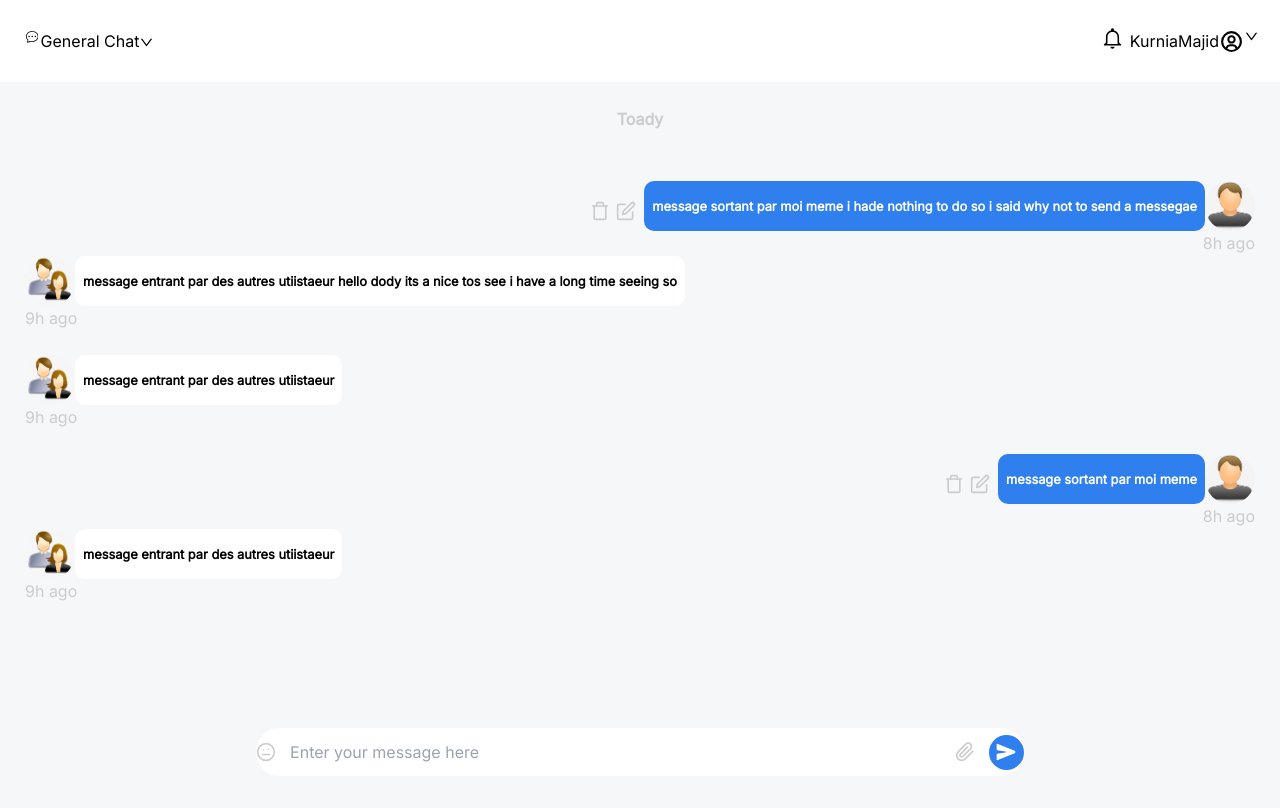
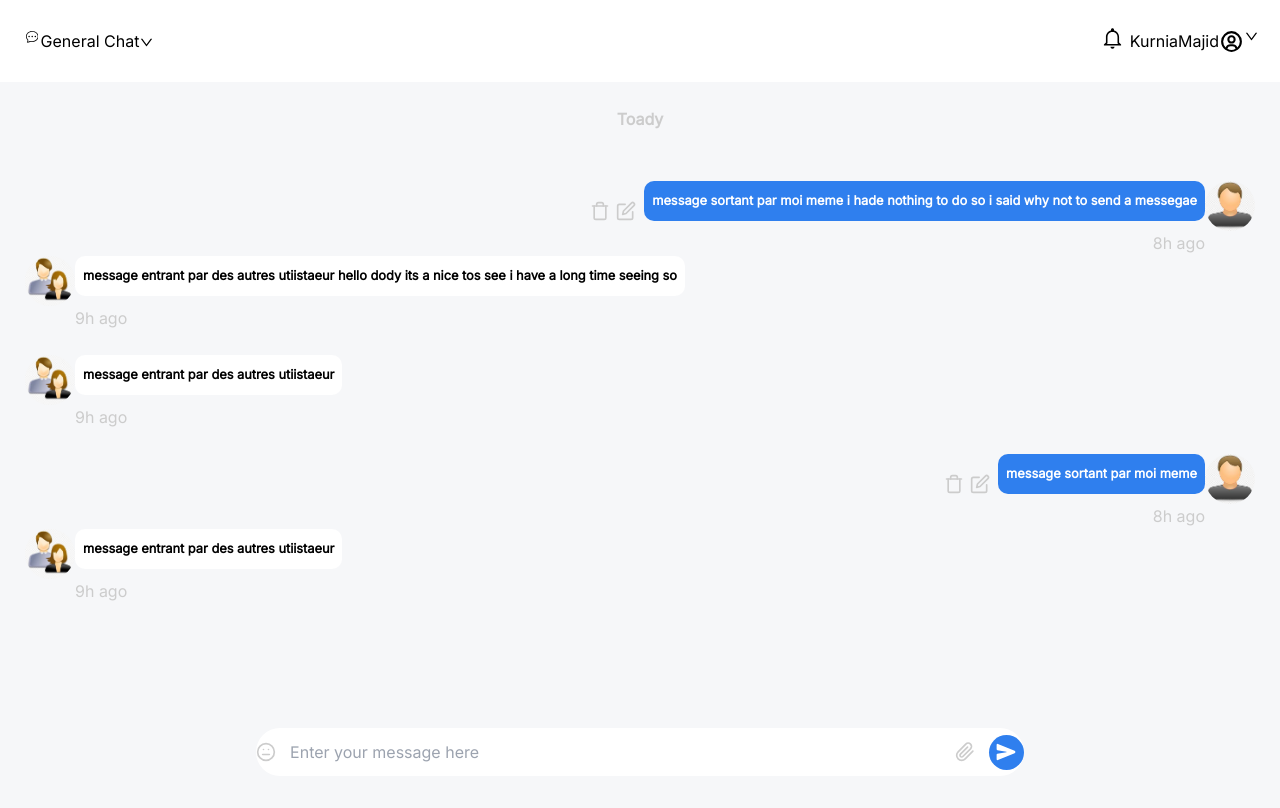
Before and after one commit to ZakariaeANNA/react-project, a React (Create React App) app: page / in a window 1280 px wide. Shown: the top 808 px of the page. Built offline with nearby package versions, Linux system fonts and the light colour scheme.

Commit message:
moaad commit

```diff
--- a/src/Components/Chat.css
+++ b/src/Components/Chat.css
@@ -74,7 +74,6 @@
   .sortant .text{
     background-color: white;
     border-radius: 10px;
-    height: 50px;
     padding-left: 8px;
     padding-right: 8px;
   }
@@ -82,7 +81,6 @@
     background-color: #2f7fee;
     color: white;
     border-radius: 10px;
-    height: 50px;
     padding-left: 8px;
     padding-right: 8px;
   }
@@ -107,9 +105,13 @@
     flex-wrap: wrap;
     font-weight: bold;
     font-size: 0.8em;
-    height: 100%;
     padding: 10px;
+    height: fit-content;
   }
 .entrant .time{
   float: right;
+  margin-right: 50px;
 }
+.sortant .time{
+  margin-left: 50px;
+}
```
